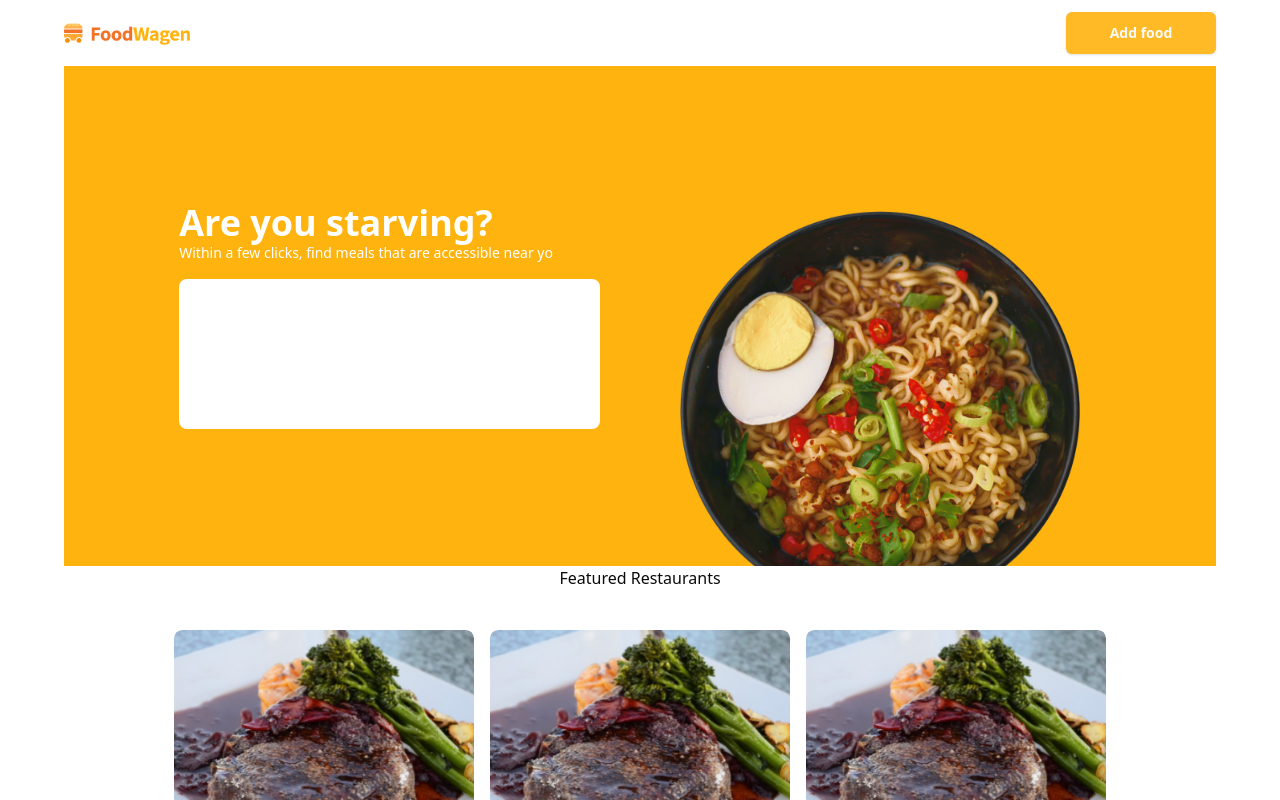
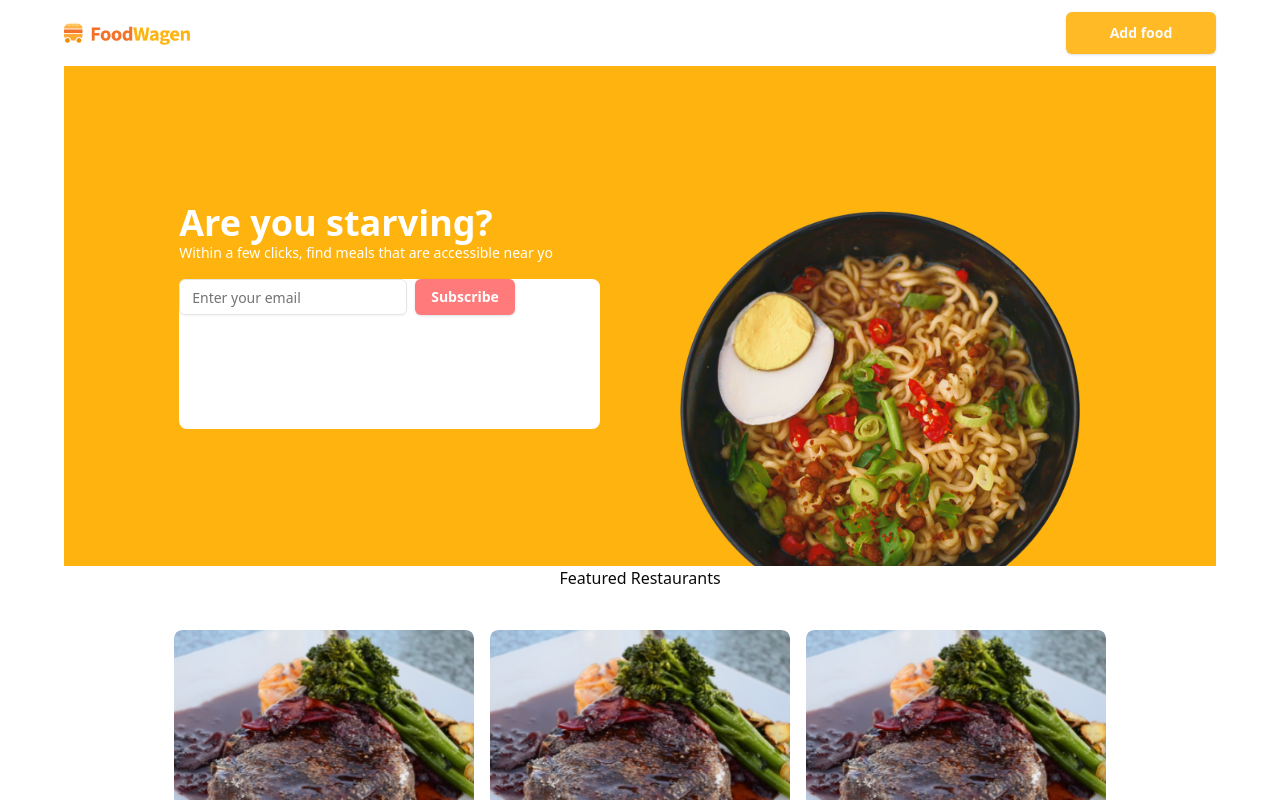
Before and after one commit to netnaho/A2SV_Frontend_Challenge, a Next.js app in the folder a2sv-interview-project/: page / in a window 1280 px wide. Shown: the top 800 px of the page. Built offline with nearby package versions, Linux system fonts and the light colour scheme.

Commit message:
add subscription input and button to Hero component

```diff
--- a/a2sv-interview-project/src/components/Hero.tsx
+++ b/a2sv-interview-project/src/components/Hero.tsx
@@ -1,5 +1,7 @@
 import Image from "next/image";
 import React from "react";
+import { Input } from "./ui/input";
+import { Button } from "./ui/button";
 // import Image from "next/image";
 const Hero = () => {
   return (
@@ -15,7 +17,16 @@ const Hero = () => {
             </div>
             <div className="w-full h-[150px] rounded-lg bg-white">
               <div></div>
-              <div></div>
+              <div>
+                <div className="flex gap-2">
+                  <div className="flex gap-2">
+                    <Input placeholder="Enter your email" />
+                  </div>
+                  <Button className="bg-[#FF7A7A] text-white font-semibold">
+                    Subscribe
+                  </Button>
+                </div>
+              </div>
             </div>
           </div>
           {/* Image */}
```
